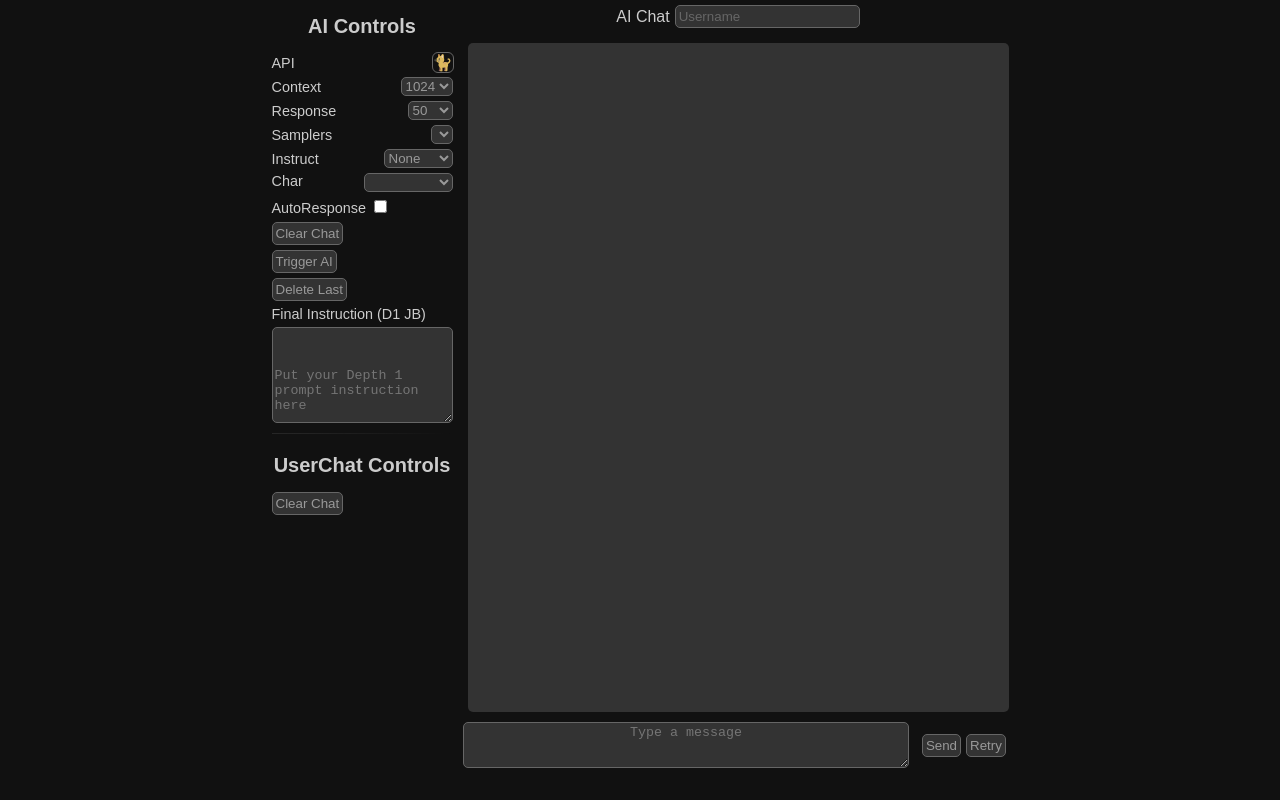
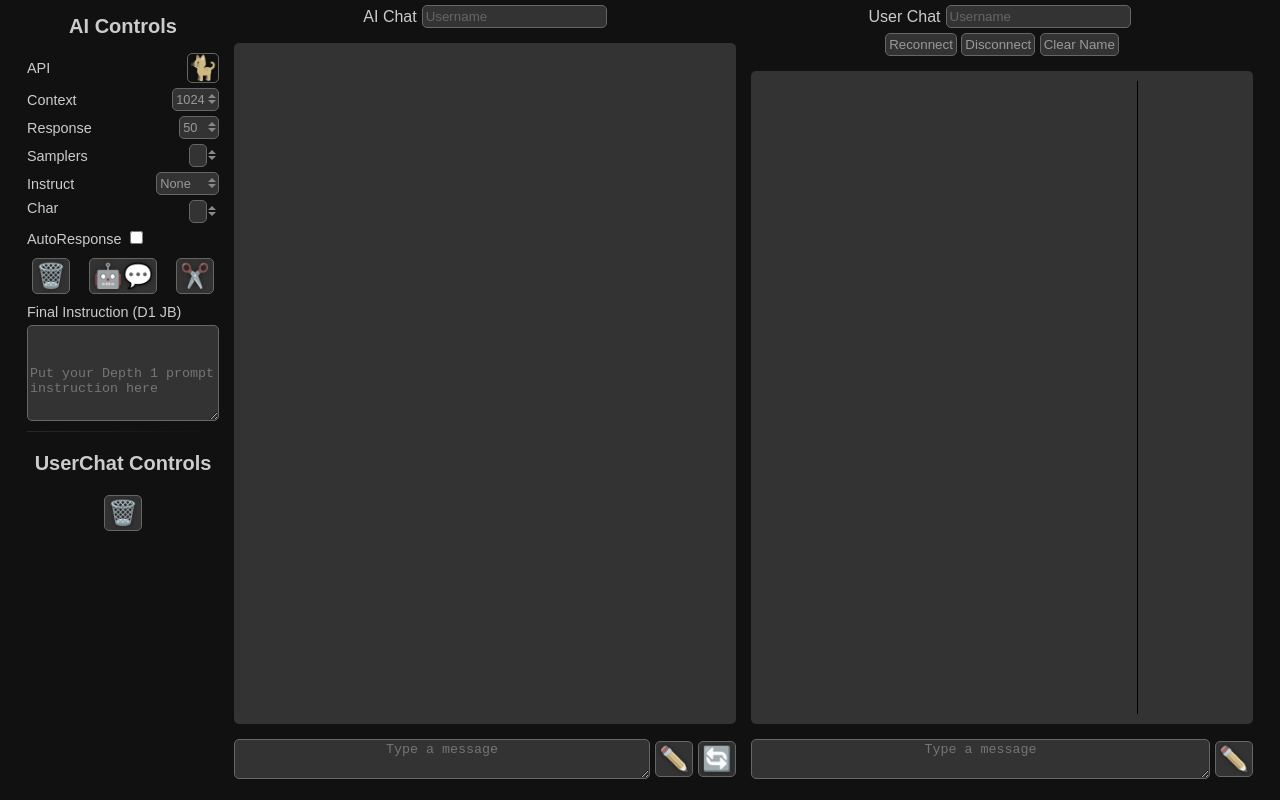
Before and after one commit to RossAscends/STMP, a website: page public/client.html in a window 1280 px wide. Drawn offline with nearby package versions, Linux system fonts and the light colour scheme; a script that the page names is missing.

Commit message:
better TabbyAPi calls, button and select styles

```diff
--- a/public/client.html
+++ b/public/client.html
@@ -23,11 +23,12 @@
                     <h4>AI Controls</h4>
                     <div class="flexbox Vcentered">
                         <span class="flex1">API</span>
-                        <div id="toggleMode" class="tabbyMode hoverglow" title="Toggle Mode">🐈</div>
+                        <div id="toggleMode" class="tabbyMode fontSize1p5em greyscale bgBrightUp textshadow transition250" title="Toggle Mode">🐈</div>
                     </div>
 
                     <div class="flexbox Vcentered">
                         <span class="flex1">Context</span>
+                        <div class="custom-select">
                             <select id="maxContext">
                                 <option value="1024">1024</option>
                                 <option value="2048">2048</option>
@@ -35,8 +36,12 @@
                                 <option value="8196">8192</option>
                             </select>
                         </div>
+
+
+                    </div>
                     <div class="flexbox Vcentered">
                         <span class="flex1">Response</span>
+                        <div class="custom-select">
                             <select id="responseLength">
                                 <option value="50">50</option>
                                 <option value="100">100</option>
@@ -45,36 +50,48 @@
                                 <option value="400">400</option>
                             </select>
                         </div>
+                    </div>
                     <div class="flexbox Vcentered">
                         <span class="flex1">Samplers</span>
+                        <div class="custom-select">
                             <select id="samplerPreset"></select>
+                        </div>
                     </div>
                     <div class="flexbox Vcentered">
                         <span class="flex1">Instruct</span>
+                        <div class="custom-select">
                             <select id="instructStyle">
                                 <option value="none">None</option>
                                 <option value="chatML">ChatML</option>
                                 <option value="Alpaca">Alpaca</option>
                             </select>
                         </div>
-                    <div class="flexbox"><span class="flex1">Char</span><select id="characters" class="flex1"></select></div>
+                    </div>
+                    <div class="flexbox"><span class="flex1">Char</span>
+                        <div class="custom-select">
+                            <select id="characters" class="flex1"></select>
+                        </div>
+                    </div>
                     <div class="flexbox">
                         <label for="AIAutoResponse" class="Vcentered"><span class="flex1">AutoResponse</span>
                             <input type="checkbox" class="Vcentered" id="AIAutoResponse">
                         </label>
                     </div>
-                    <button id="clearAIChat">Clear Chat</button>
-                    <button id="triggerAIResponse">Trigger AI</button>
-                    <button id="deleteLastMessageButton">Delete Last</button>
+                    <div class="flexbox Hcentered justifySpaceBetween margin5">
+                        <button id="clearAIChat" class="fontSize1p5em greyscale bgBrightUp textshadow">🗑️</button>
+                        <button id="triggerAIResponse" class="fontSize1p5em greyscale bgBrightUp textshadow">🤖💬</button>
+                        <button id="deleteLastMessageButton" class="fontSize1p5em greyscale bgBrightUp textshadow">✂️</button>
+                    </div>
+
                     <div class="flexbox flexFlowCol">
                         <span class="flex1">Final Instruction (D1 JB)</span>
-                        <textarea class="Vcentered" rows=6 id="finalInstruction" placeholder="Put your Depth 1 prompt instruction here"></textarea>
+                        <textarea class="Vcentered brightUp" rows=6 id="finalInstruction" placeholder="Put your Depth 1 prompt instruction here"></textarea>
                     </div>
                     <hr>
                     <h4>UserChat Controls</h4>
-
-                    <button id="clearUserChat">Clear Chat</button>
-
+                    <div class="flexbox Hcentered margin5">
+                        <button id="clearUserChat" class="fontSize1p5em greyscale bgBrightUp textshadow">🗑️</button>
+                    </div>
                 </div>
             </div>
 
@@ -82,30 +99,27 @@
                 <div class="padding5 Hcentered Vcentered flexbox">
                     <!-- A clickable icon that toggles between tabby and horde mode, swaps the API parameters, and updates the UI to reflect the change. -->
                     <!-- Reveals mode on hover -->
-
-                    AI Chat <input type="text" id="AIUsernameInput" placeholder="Username">
-
+                    AI Chat <input type="text" id="AIUsernameInput" class="brightUp" placeholder="Username">
                 </div>
                 <div id="AIchat" data-chat-id="AIChat"></div>
-                <div id="AIInputBlock" class="flexbox noWrap">
-                    <textarea id="AIMessageInput" placeholder="Type a message"></textarea>
-                    <div class="flexbox flex1 Hcentered">
-                        <button id="AISendButton">Send</button>
-                        <button id="AIRetry">Retry</button>
-
+                <div id="AIInputBlock" class="flexbox noWrap marginLeft5 marginRight5">
+                    <textarea id="AIMessageInput" class="brightUp" placeholder="Type a message"></textarea>
+                    <div class="flexbox">
+                        <button id="AISendButton" class="greyscale fontSize1p5em textshadow">✏️</button>
+                        <button id="AIRetry" class="greyscale fontSize1p5em textshadow">🔄</button>
                     </div>
                 </div>
             </div>
 
             <div id="OOCChatWrapper" class="flexbox flexFlowCol">
                 <div class="padding5 Hcentered Vcentered flexbox">
-                    User Chat <input type="text" id="usernameInput" placeholder="Username">
+                    User Chat <input type="text" id="usernameInput" class="brightUp" placeholder="Username">
                     <div id="userRole"></div>
 
                     <div id="universalControls">
-                        <button id="reconnectButton">Reconnect</button>
-                        <button id="disconnectButton">Disconnect</button>
-                        <button id="clearLocalStorage">Clear Name</button>
+                        <button id="reconnectButton" class="brightUp">Reconnect</button>
+                        <button id="disconnectButton" class="brightUp">Disconnect</button>
+                        <button id="clearLocalStorage" class="brightUp">Clear Name</button>
                     </div>
                 </div>
                 <div id="userChatAndUserList" class="flexbox">
@@ -114,9 +128,11 @@
                         <ul></ul>
                     </div>
                 </div>
-                <div id="inputBlock">
-                    <textarea id="messageInput" placeholder="Type a message"></textarea>
-                    <button id="sendButton">Send</button>
+                <div id="inputBlock" class="flexbox noWrap marginLeft5 marginRight5">
+                    <textarea id="messageInput" class="brightUp" placeholder="Type a message"></textarea>
+                    <div class="flexbox">
+                        <button id="sendButton" class="greyscale fontSize1p5em textshadow">✏️</button>
+                    </div>
                 </div>
             </div>
 
--- a/public/style.css
+++ b/public/style.css
@@ -1,3 +1,9 @@
+*,
+*::before,
+*::after {
+    box-sizing: border-box;
+}
+
 body {
     background-color: #111;
     width: 100svw;
@@ -10,38 +16,42 @@ body {
     font-size: 1em;
 }
 
+::-webkit-scrollbar {
+    width: 10px;
+    scrollbar-gutter: stable;
+}
+
+::-webkit-scrollbar-thumb {
+    background-color: #666;
+    box-shadow: inset 0 0 0 1px #333;
+    border-radius: 10px;
+    background-clip: content-box;
+    border: 2px solid transparent;
+    min-height: 40px;
+}
+
 #bodywrap {
-    margin: 0 auto;
+    margin: 0;
     display: flex;
     flex-wrap: wrap;
-    /* gap: 15px; */
     height: 100%;
-    /* justify-content: center; */
 }
 
 #chatsWrapper {
     flex-grow: 1;
     overflow-y: auto;
-    max-height: calc(100vh - 2em);
-    width: 100%;
+    max-height: calc(100% - 1em);
 }
 
-#footer {
-    height: 1.5em
+#controlPanel {
+    flex-basis: 15%;
 }
 
 #LLMChatWrapper,
 #OOCChatWrapper {
-    flex-basis: calc(45% - 25px);
+    flex-basis: 40%;
     height: 100%;
     overflow: hidden;
-
-}
-
-#OOCChatWrapper img,
-#LLMChatWrapper img {
-    max-height: 80%;
-    max-width: 80%
 }
 
 @media (max-width: 800px) {
@@ -57,11 +67,10 @@ body {
 #inputBlock,
 #AIInputBlock {
     display: flex;
-    /* flex-wrap: wrap; */
     align-items: center;
     align-content: center;
     justify-content: center;
-    width: 100%;
+    margin: 5px;
     gap: 5px;
 }
 
@@ -90,6 +99,61 @@ select {
 }
 
 button,
+select {
+    cursor: pointer;
+}
+
+
+select {
+    font-size: 0.8em;
+    appearance: none;
+    padding: 3px 1em 3px 3px;
+    width: fit-content;
+}
+
+select:hover {
+    background-color: #666;
+    color: #ccc;
+    border-color: #ccc
+}
+
+.custom-select {
+    min-width: 30px;
+    position: relative;
+}
+
+.custom-select::before,
+.custom-select::after {
+    --size: 0.3rem;
+    content: "";
+    position: absolute;
+    right: 3px;
+    top: 3px;
+    pointer-events: none;
+}
+
+.custom-select::before {
+    border-left: var(--size) solid transparent;
+    border-right: var(--size) solid transparent;
+    border-bottom: var(--size) solid #888;
+    top: 25%;
+}
+
+.custom-select::after {
+    border-left: var(--size) solid transparent;
+    border-right: var(--size) solid transparent;
+    border-top: var(--size) solid #888;
+    top: 50%;
+}
+
+input[type=checkbox i]:hover,
+input[type=checkbox i]:focus-visible {
+    outline: none;
+    color: red !important;
+    background-color: blue !important
+}
+
+button,
 input {
     padding: 3px;
     width: fit-content;
@@ -98,6 +162,7 @@ input {
 #toggleMode {
     cursor: pointer;
     border-radius: 5px;
+    border: 1px solid #666;
 }
 
 .hoverglow {
@@ -110,13 +175,24 @@ input {
 .hoverglow:hover {
     outline: 1px solid white;
     filter: saturate(1);
-    background-color: #333
+    background-color: #333;
+
 }
 
-button:hover,
-input:focus,
-textarea:focus {
+.brightUp:hover,
+.brightUp:focus {
     filter: brightness(2)
+}
+
+.bgBrightUp:hover {
+    background-color: #555;
+    border: 1px solid #ccc
+}
+
+#OOCChatWrapper img,
+#LLMChatWrapper img {
+    max-height: 80%;
+    max-width: 80%
 }
 
 code {
@@ -147,7 +223,7 @@ pre {
 #messageInput,
 #AIMessageInput {
     height: 3em;
-    width: 80%;
+    flex-grow: 1;
 }
 
 #messageInput::placeholder,
@@ -273,3 +349,27 @@ hr {
 .widthFitContent {
     width: fit-content
 }
+
+.fontSize1p5em {
+    font-size: 1.5em
+}
+
+.greyscale {
+    filter: grayscale(0.7)
+}
+
+.greyscale:hover {
+    filter: grayscale(0)
+}
+
+.transition250 {
+    transition: all 250ms;
+}
+
+.justifySpaceBetween {
+    justify-content: space-between;
+}
+
+.textshadow {
+    text-shadow: 0px 0px 5px rgba(0, 0, 0, 0.5);
+}
```
Also changed, not shown: public/script.js (+6 -24 lines), server.js (+7 -6 lines). Lines whose indentation alone changed are shown as unchanged.
